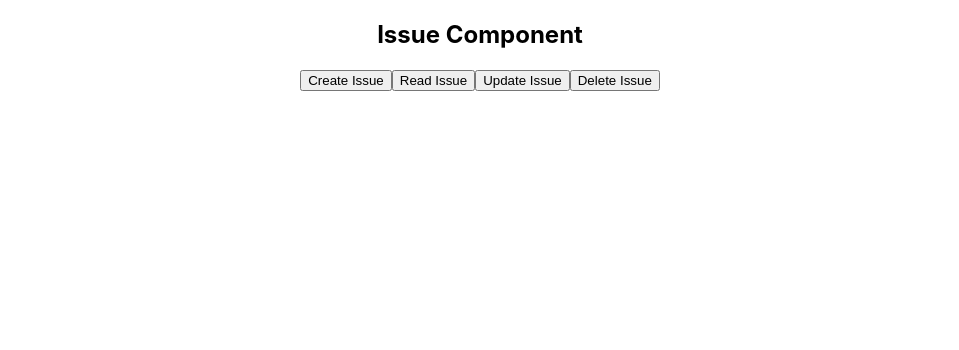
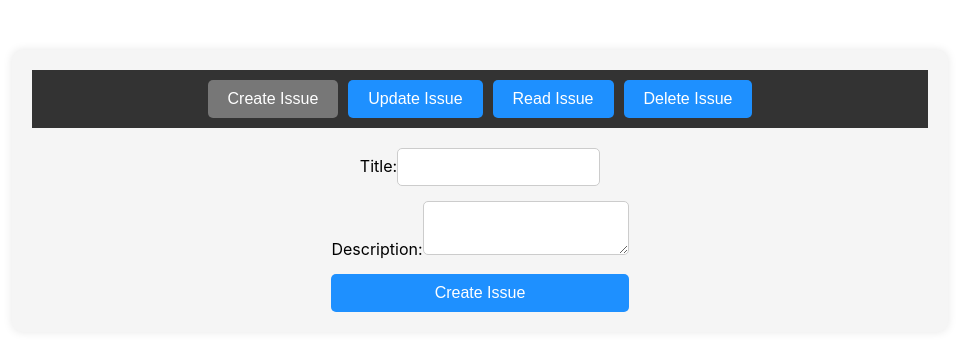
Before and after one commit to pedrojschmidt/sitemate-backend-challenge, a React (Create React App) app in the folder issue-client/: page / in a window 1280 px wide. Shown: the top 350 px of the page, without its empty margins (160-1119 px from the left). Built offline with nearby package versions, Linux system fonts and the light colour scheme.

Commit message:
Bonus: interactive client

```diff
--- /dev/null
+++ b/issue-client/src/components/IssueComponent.css
@@ -0,0 +1,72 @@
+.form-container {
+    width: 70%;
+    margin: 50px auto;
+    background-color: #f5f5f5;
+    padding: 20px;
+    border-radius: 10px;
+    box-shadow: 0 0 10px rgba(0, 0, 0, 0.1);
+}
+
+.form-container form {
+    display: flex;
+    flex-direction: column;
+    gap: 10px;
+}
+
+.form-container label {
+    font-size: 16px;
+    margin-bottom: 5px;
+}
+
+.form-container input,
+.form-container textarea {
+    padding: 10px;
+    font-size: 14px;
+    border: 1px solid #ccc;
+    border-radius: 5px;
+}
+
+.form-container button {
+    padding: 10px 20px;
+    font-size: 16px;
+    cursor: pointer;
+    background-color: dodgerblue;
+    color: #fff;
+    border: none;
+    border-radius: 5px;
+    outline: none;
+    transition: background-color 0.3s;
+}
+
+.form-container button:hover {
+    background-color: deepskyblue;
+}
+
+.tabs-container {
+    display: flex;
+    justify-content: center;
+    background-color: #333;
+    padding: 10px 0;
+}
+
+.tab-button {
+    padding: 10px 20px;
+    cursor: pointer;
+    border: none;
+    background-color: #555;
+    color: #fff;
+    font-size: 16px;
+    margin: 0 5px;
+    outline: none;
+    transition: background-color 0.3s;
+}
+
+.tab-button.active {
+    background-color: #777;
+}
+
+.tab-content {
+    margin-top: 20px;
+    display: flex;
+    justify-content: center;
+}
--- a/issue-client/src/components/IssueComponent.js
+++ b/issue-client/src/components/IssueComponent.js
@@ -1,13 +1,21 @@
 import React, { useState } from 'react';
 import axios from 'axios';
+import './IssueComponent.css';
 
 const IssueComponent = () => {
 
     const [issue, setIssue] = useState({
         id: 1,
-        title: 'Sample Issue',
-        description: 'This is a sample issue.',
+        title: '',
+        description: '',
     });
+
+    const [activeTab, setActiveTab] = useState('create');
+
+    const handleInputChange = (e) => {
+        const { name, value } = e.target;
+        setIssue((prevIssue) => ({ ...prevIssue, [name]: value }));
+    };
 
     const createIssue = async () => {
         try {
@@ -46,12 +54,89 @@ const IssueComponent = () => {
     };
 
     return (
-        <div>
-            <h2>Issue Component</h2>
-            <button onClick={createIssue}>Create Issue</button>
-            <button onClick={readIssue}>Read Issue</button>
-            <button onClick={updateIssue}>Update Issue</button>
-            <button onClick={deleteIssue}>Delete Issue</button>
+        <div className="form-container">
+            <div className="tabs-container">
+                <button
+                    className={`tab-button ${activeTab === 'create' && 'active'}`}
+                    onClick={() => setActiveTab('create')}
+                >
+                    Create Issue
+                </button>
+                <button
+                    className={`tab-button ${activeTab === 'update' && 'active'}`}
+                    onClick={() => setActiveTab('update')}
+                >
+                    Update Issue
+                </button>
+                <button
+                    className={`tab-button ${activeTab === 'read' && 'active'}`}
+                    onClick={() => setActiveTab('read')}
+                >
+                    Read Issue
+                </button>
+                <button
+                    className={`tab-button ${activeTab === 'delete' && 'active'}`}
+                    onClick={() => setActiveTab('delete')}
+                >
+                    Delete Issue
+                </button>
+            </div>
+
+            <div className="tab-content">
+                {activeTab === 'create' && (
+                    <form>
+                        <label>
+                            Title:
+                            <input type="text" name="title" value={issue.title} onChange={handleInputChange}/>
+                        </label>
+                        <label>
+                            Description:
+                            <textarea name="description" value={issue.description} onChange={handleInputChange}/>
+                        </label>
+                        <button type="button" onClick={createIssue}>
+                            Create Issue
+                        </button>
+                    </form>
+                )}
+
+                {activeTab === 'update' && (
+                    <form>
+                        <label>
+                            Issue ID to Update:
+                            <input type="number" name="id" value={issue.id} onChange={handleInputChange}/>
+                        </label>
+                        <label>
+                            Updated Title:
+                            <input type="text" name="title" value={issue.title} onChange={handleInputChange}/>
+                        </label>
+                        <label>
+                            Updated Description:
+                            <textarea name="description" value={issue.description} onChange={handleInputChange}/>
+                        </label>
+                        <button type="button" onClick={updateIssue}>
+                            Update Issue
+                        </button>
+                    </form>
+                )}
+
+                {activeTab === 'read' && (
+                    <button type="button" onClick={readIssue}>
+                        Read Issue
+                    </button>
+                )}
+
+                {activeTab === 'delete' && (
+                    <form>
+                        <label>
+                            Issue ID to Delete:
+                            <input type="number" name="id" value={issue.id} onChange={handleInputChange}/>
+                        </label>
+                        <button type="button" onClick={deleteIssue}>
+                            Delete Issue
+                        </button>
+                    </form>
+                )}
+            </div>
         </div>
     )
 }
```
